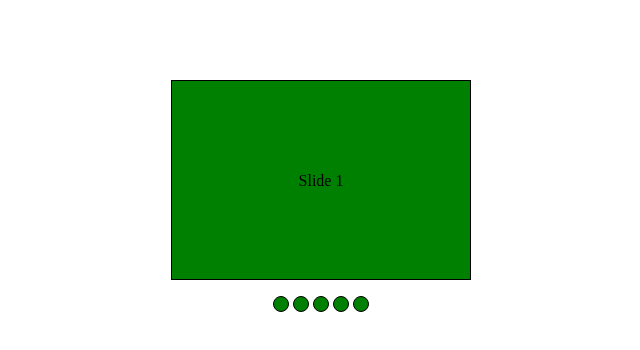
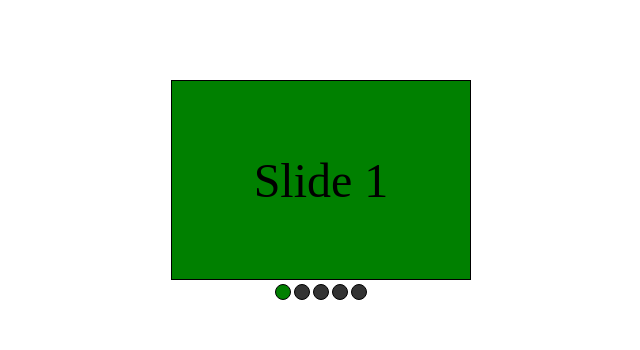
Before and after one commit to Tsumirez/pure-css-image-slider, a plain HTML site: page index.html in a window 1280 px wide. Shown: the whole page, without its empty margins (319-959 px from the left). Drawn offline with Linux system fonts and the light colour scheme.

Commit message:
Stage 2 of pure css image slider - now the button navigation tracks the currently selected panel.

```diff
--- a/index.html
+++ b/index.html
@@ -11,6 +11,7 @@
 
 <body>
     <form>
+        <div class="container">
             <div id="slide">
                 <input type="radio" id="slide1" name="slide" checked value="1">
                 <div>Slide 1</div>
@@ -22,8 +23,6 @@
                 <div>Slide 4</div>
                 <input type="radio" id="slide5" name="slide" value="4">
                 <div>Slide 5</div>
-        </div>
-    </form>
 
                 <div class="nav-buttons">
                     <label for="slide1"></label>
@@ -32,6 +31,9 @@
                     <label for="slide4"></label>
                     <label for="slide5"></label>
                 </div>
+            </div>
+        </div>
+    </form>
 </body>
 
 </html>
--- a/style.css
+++ b/style.css
@@ -7,23 +7,37 @@
 body {
     text-align: center;
 }
+/*
+div.container {
+    width:400px;
+    overflow: hidden;
+    margin: 0 auto;
+    border:1px solid red;
+} */
+
+div.container::before, div.container::after {
+    content:'';
+    width:50px;
+    height:100%;
+    background:white;
+}
 
 div#slide {
     width:300px;
-    overflow: hidden;
     margin:5rem auto 1rem;
     white-space: nowrap;
     font-size:0;
+    overflow: hidden;
 }
 
-#slide div {
+#slide div:not([class='nav-buttons']) {
     border:1px solid black;
     height:200px;
     width: 300px;
     background:green;
     display:inline-block;
     line-height:200px;
-    font-size:1rem;
+    font-size:3rem;
     margin-left:-100%;
     transition: margin-left 1s;
 }
@@ -39,13 +53,27 @@ input[type="radio"] {
     margin-left:0;
 }
 
+#slide input[type='radio']:nth-of-type(1):checked ~ .nav-buttons > label:nth-of-type(1),
+
+#slide input[type='radio']:nth-of-type(2):checked ~ .nav-buttons > label:nth-of-type(2),
+
+#slide input[type='radio']:nth-of-type(3):checked ~ .nav-buttons > label:nth-of-type(3),
+
+#slide input[type='radio']:nth-of-type(4):checked ~ .nav-buttons > label:nth-of-type(4),
+
+#slide input[type='radio']:nth-of-type(5):checked ~ .nav-buttons > label:nth-of-type(5) {
+    background:green;
+}
+
+
 .nav-buttons {
-    display: inline-block;
+    display: block;
 }
 
 .nav-buttons label {
+    margin:0.25rem 0.1rem;
     display:inline-block;
-    background: green;
+    background: #333;
     width:1rem;
     height: 1rem;
     border-radius: 50%;
@@ -54,3 +82,4 @@ input[type="radio"] {
 
 .nav-buttons label:hover {
     background:lime;
+}
```
Lines whose indentation alone changed are shown as unchanged.
